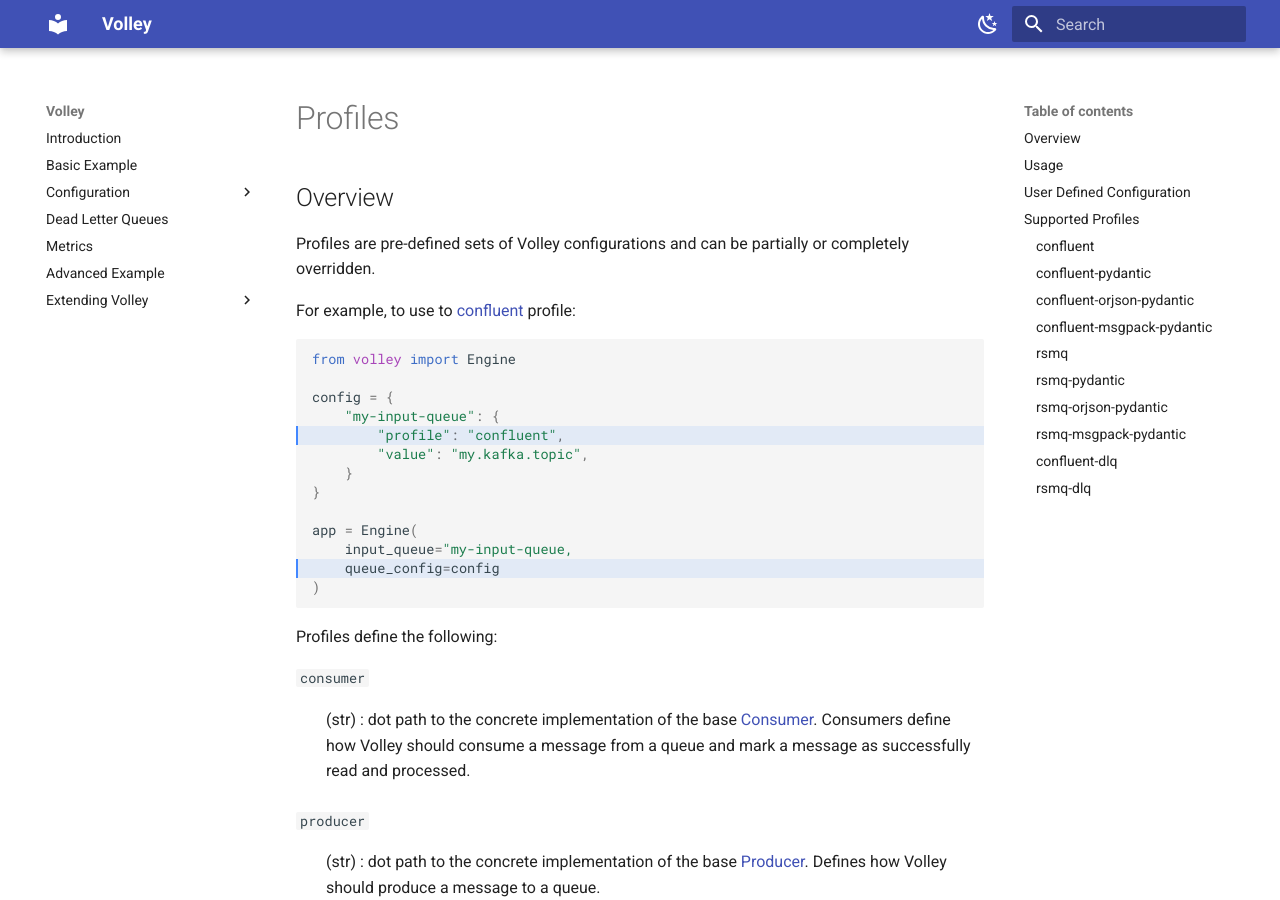
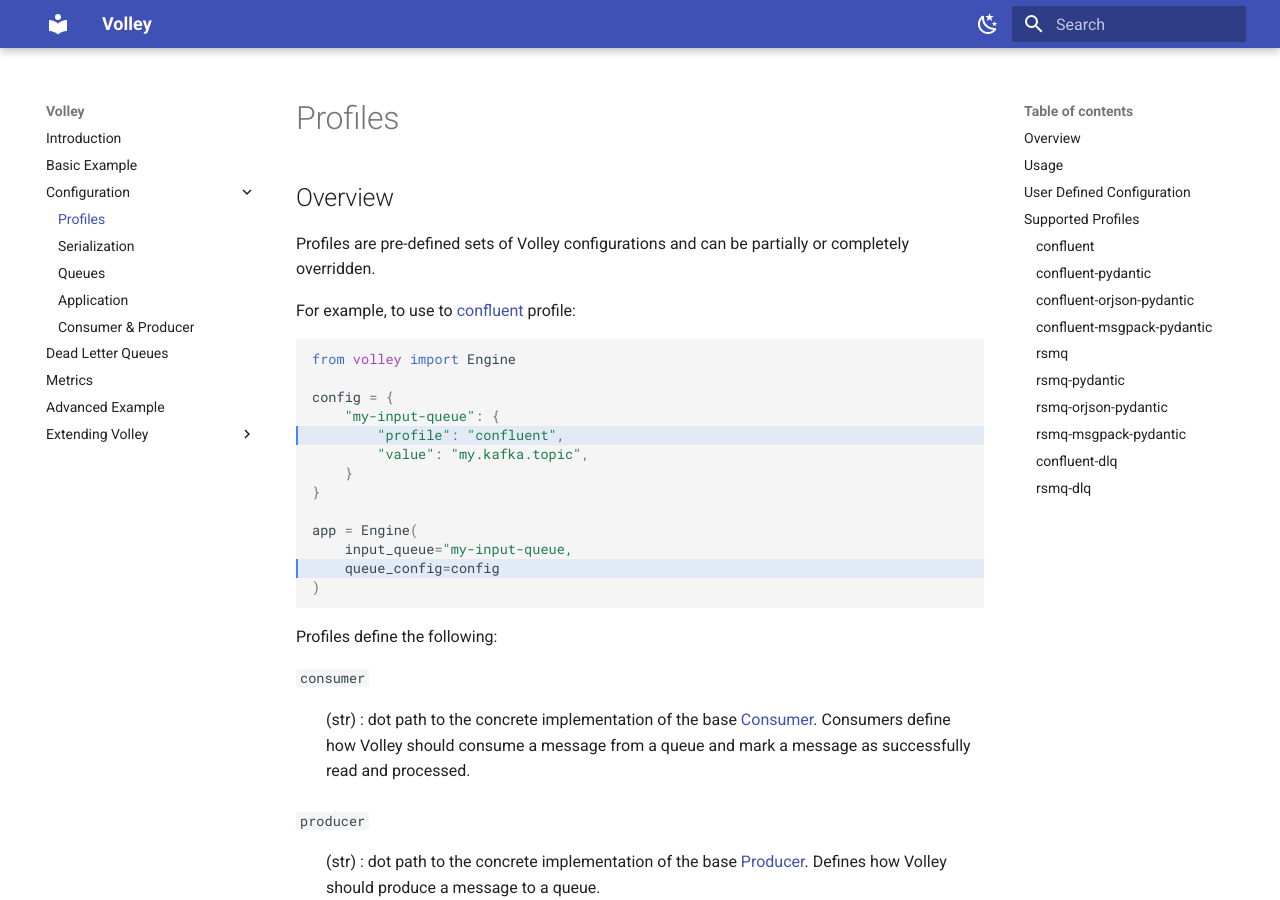
Before and after one commit to shipt/py-volley, an MkDocs documentation site: the page built from docs/docs/profiles.md, in a window 1280 px wide and 900 px high. Built offline with MkDocs 1.6.1 and Material for MkDocs 9.7.7, drawn with Linux system fonts in a browser that asks for light colours.

Commit message:
update docs

```diff
--- a/docs/mkdocs.yml
+++ b/docs/mkdocs.yml
@@ -15,6 +15,8 @@ nav:
   - Introduction: 'index.md'
   - Basic Example: 'example.md'
   - Configuration:
+    - Profiles: 'profiles.md'
+    - Serialization: 'serializers/overview.md'
     - Queues: 'queue_config.md'
     - Application: 'engine.md'
     - Consumer & Producer: 'connectors.md'
```
Also changed, not shown: README.md, 1 other file.
